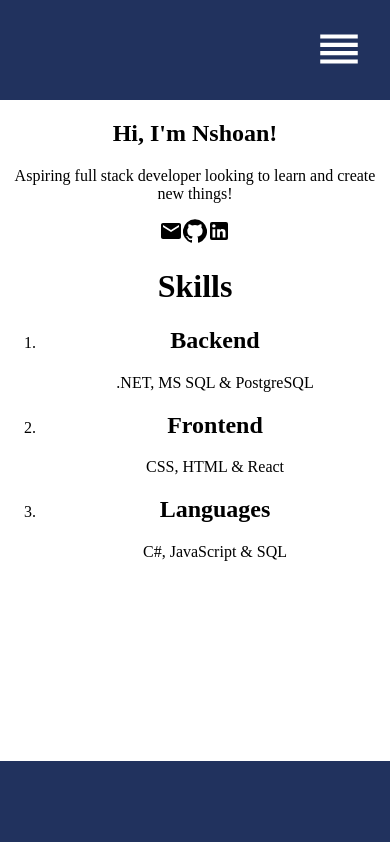
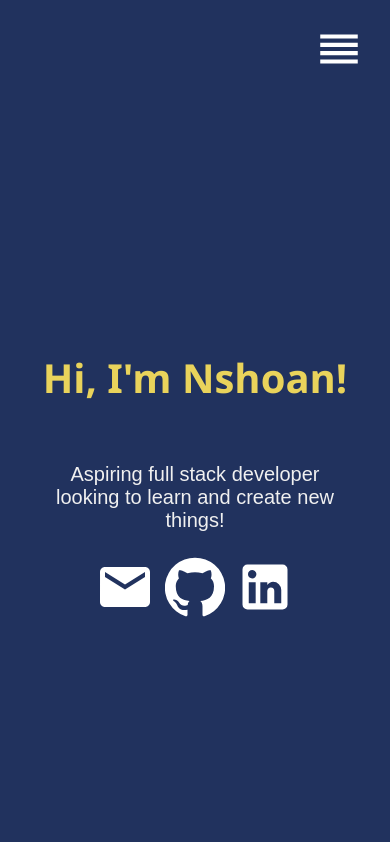
Before and after one commit to BlueberryPwn/blueberrypwn.github.io, a React (Create React App) app: page / in a window 390 px wide. Shown: the top 842 px of the page. Built offline with nearby package versions, Linux system fonts and the light colour scheme.

Commit message:
added css to home page

```diff
--- a/src/pages/Home.js
+++ b/src/pages/Home.js
@@ -1,3 +1,4 @@
+import "../styles/Home.css";
 import React from "react";
 import EmailIcon from "@material-ui/icons/Email";
 import GitHubIcon from "@material-ui/icons/GitHub";
--- /dev/null
+++ b/src/styles/Home.css
@@ -0,0 +1,80 @@
+.home {
+  width: 100%;
+  align-items: center;
+  font-family: "Arial", sans-serif;
+  color: #3e497a;
+}
+
+.about {
+  width: 100%;
+  height: calc(100vh - 100px);
+  display: flex;
+  flex-direction: column;
+  justify-content: center;
+  align-items: center;
+  text-align: center;
+  background-color: #21325e;
+  color: #f0f0f0;
+}
+
+.about h2 {
+  font-family: "Segoe UI", Tahoma, Geneva, Verdana, sans-serif;
+  font-size: 80px;
+  color: #e9d35b;
+  height: 50px;
+}
+
+.about .prompt {
+  width: 40%;
+  font-size: 30px;
+}
+.prompt svg {
+  font-size: 60px;
+  margin: 5px;
+  color: white;
+}
+
+.skills {
+  font-size: 35px;
+  width: 100%;
+  display: flex;
+  justify-content: center;
+  flex-direction: column;
+  align-items: center;
+}
+
+.skills h1 {
+  color: #3e497a;
+}
+
+.skills .list {
+  list-style: none;
+  width: 60%;
+}
+
+.list span {
+  font-size: 20px;
+}
+
+@media only screen and (max-width: 600px) {
+  .about h2 {
+    font-size: 40px;
+  }
+
+  .about .prompt {
+    margin-top: 10px;
+    font-size: 20px;
+    width: 80%;
+  }
+
+  .skills {
+    text-align: center;
+  }
+  .list {
+    padding: 0;
+  }
+
+  .skills h2 {
+    font-size: 30px;
+  }
+}
```
